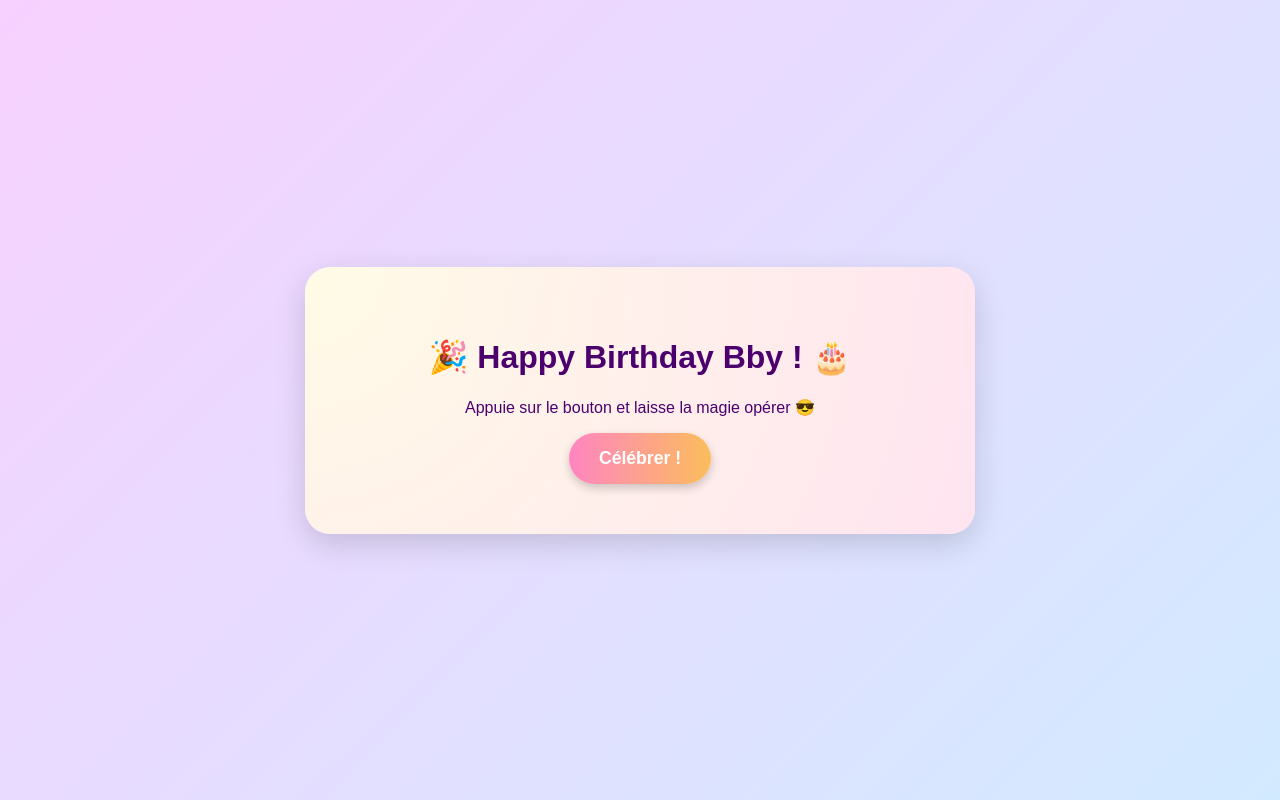
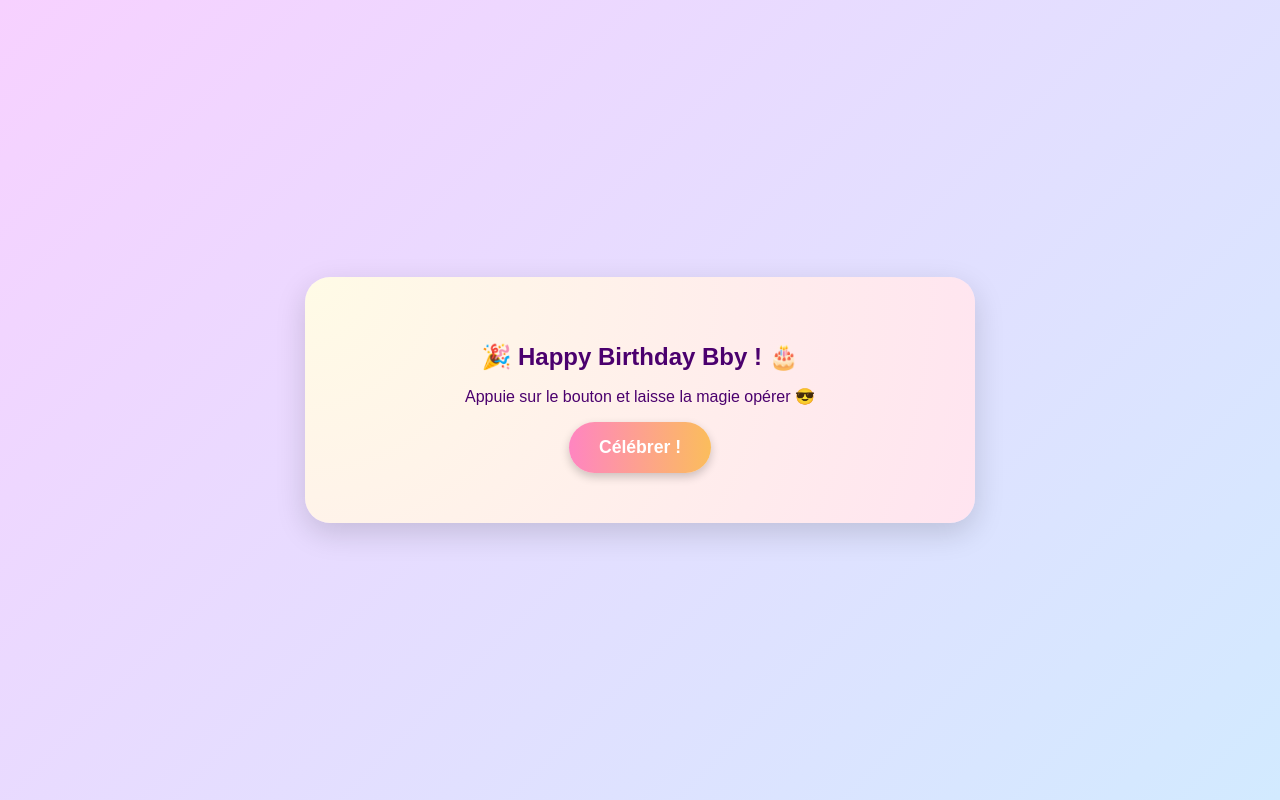
Before and after one commit to Strong89-sys/MounaSite, a plain HTML site: page final.html in a window 1280 px wide. Drawn offline with Linux system fonts and the light colour scheme.

Commit message:
final.css

```diff
--- a/final.css
+++ b/final.css
@@ -10,6 +10,10 @@ body {
   min-height: 100vh;
   text-align: center;
   overflow: hidden;
+}
+
+h1 {
+  font-size: 1.5rem;
 }
 
 .proposal-container {
```
